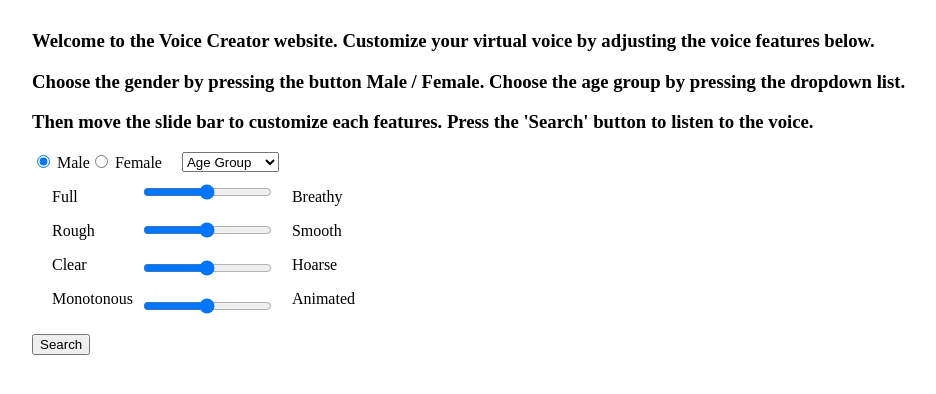
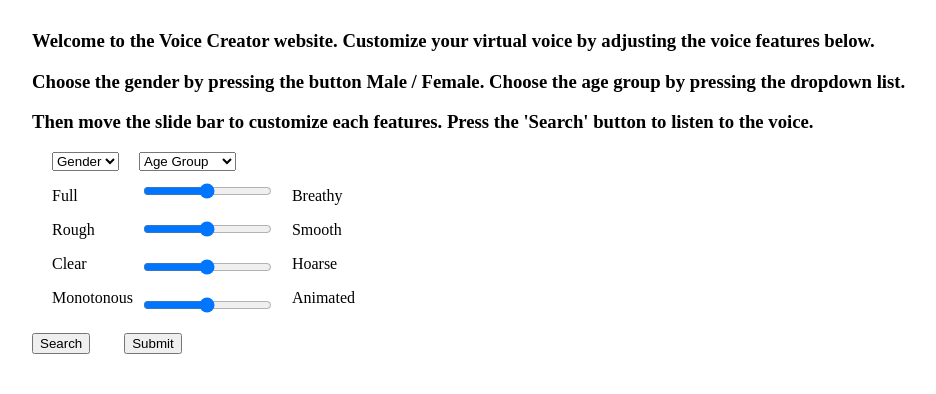
Before and after one commit to hyeonJeongByeon/VoiceCreator, a Django app: page / in a window 1280 px wide. Shown: the top 394 px of the page, without its empty margins (6-942 px from the left). Run offline with Django 3.2, Linux system fonts and the light colour scheme.

Commit message:
gender input radio -> drop down

```diff
--- a/VoiceCreator/VoiceCreator/settings.py
+++ b/VoiceCreator/VoiceCreator/settings.py
@@ -25,7 +25,7 @@ SECRET_KEY = '1_8tsl78y7g7n9eajfj3i#(5ej-9@kz%n4!pw@d=!s!h4j_3lc'
 # SECURITY WARNING: don't run with debug turned on in production!
 DEBUG = True
 
-ALLOWED_HOSTS = ['.compute.amazonaws.com']
+ALLOWED_HOSTS = ['.compute.amazonaws.com','127.0.0.1']
 
 
 # Application definition
--- a/VoiceCreator/main/models.py
+++ b/VoiceCreator/main/models.py
@@ -9,3 +9,5 @@ class Voice(models.Model):
     audio_url = models.URLField(verbose_name="S3_URL")
     def __str__(self) -> str:
         return self.voice_code
+
+# class UserInput(models.Model):
--- a/VoiceCreator/main/templates/result.html
+++ b/VoiceCreator/main/templates/success.html
@@ -7,6 +7,6 @@
     <title>Result</title>
 </head>
 <body>
-    {{url_list}}
+    {{msg}}
 </body>
 </html>
--- a/VoiceCreator/main/templates/voice_search.html
+++ b/VoiceCreator/main/templates/voice_search.html
@@ -37,17 +37,21 @@
             <h3>Choose the gender by pressing the button Male / Female. Choose the age group by pressing the dropdown list. </h3>
             <h3>Then move the slide bar to customize each features. Press the 'Search' button to listen to the voice. </h3>
     </div>
-
+    <form action="", method="POST">
     <div style="display: flex;">
         <div style="display: flex; margin-left: 30px;">
             <div>
-                <input type="radio" id="male" name="gender_input" value="0" checked>
-                <label for="male">Male</label>
+                <select id="gender" name="gender" style="margin-left: 20px;">
+                    <option value="" selected>Gender</option>
+                    <option value="0">male</option>
+                    <option value="1">female</option>
+                </select>
+                <!-- <input type="radio" id="male" name="gender_input" value="0" checked> -->
             </div>
-            <div>
+            <!-- <div>
                 <input type="radio" id="female" name="gender_input" value="1">
                 <label for="female">Female</label>
-            </div>
+            </div> -->
         </div>
         <select id="age" name="age" style="margin-left: 20px;">
             <option value="" selected>Age Group</option>
@@ -70,10 +74,10 @@
                     <p>Monotonous</p>
                 </div>
                 <div style="margin-top: 10px; margin-left: 8px;">
-                    <div><input type="range" min="2" max="4" value="3" class="slider" id="breathiness"></div>
-                    <div><input type="range" min="2" max="4" value="3" class="slider" id="smoothness"></div>
-                    <div><input type="range" min="2" max="4" value="3" class="slider" id="hoarseness"></div>
-                    <div><input type="range" min="2" max="4" value="3" class="slider" id="variation"></div>
+                    <div><input name="breathiness" type="range" min="2" max="4" value="3" class="slider" id="breathiness"></div>
+                    <div><input name="smoothness" type="range" min="2" max="4" value="3" class="slider" id="smoothness"></div>
+                    <div><input name="hoarseness" type="range" min="2" max="4" value="3" class="slider" id="hoarseness"></div>
+                    <div><input name="variation" type="range" min="2" max="4" value="3" class="slider" id="variation"></div>
                 </div>
                 <div>
                     <p>Breathy</p>
@@ -84,8 +88,10 @@
             </div>
         </div>
     </div>
+    <button type="button" onclick="play();" style="margin-left: 30px;">Search</button>
+    <button type="submit" style="margin-left: 30px;">Submit</button>
+    </form>
 
-    <button onclick="play();" style="margin-left: 30px;">Search</button>
 
     <div id="url_list">
     </div>
@@ -94,14 +100,7 @@
     <script type="text/javascript">
         function play(){
             $("#url_list").empty();
-            var genderValue = '';
-            if(document.getElementById('male').checked){
-                genderValue = document.getElementById('male').value;
-                console.log(genderValue);
-            }else if(document.getElementById('female').checked){
-                genderValue = document.getElementById('female').value;
-                console.log(genderValue);
-            }
+            var genderValue = document.getElementById('gender').value;
 
             var ageValue=document.getElementById('age').value;
             console.log(ageValue);
@@ -135,6 +134,9 @@
                     },
                 });
         }
+        function save_user_input(){
+
+        }
 
         function create_audio(url){
             $("#url_list").append(
@@ -143,6 +145,5 @@
                 '</audio>'
                 );
         }
-
     </script>
 </body>
--- a/VoiceCreator/main/views.py
+++ b/VoiceCreator/main/views.py
@@ -32,7 +32,8 @@ def voice_search(request,gender,voice_code):
         if preference in ['5','4','3','2','1']:
             url = voice.audio_url
             url_list.append(url)
+    url_list = list(set(url_list))
+    if request.method == "POST":
+        gender = request.POST.get('gender')
 
-
-    url_list = list(set(url_list))
     return JsonResponse({"url_list":url_list})
```
Also changed, not shown: VoiceCreator/main/migrations/0001_initial.py.
